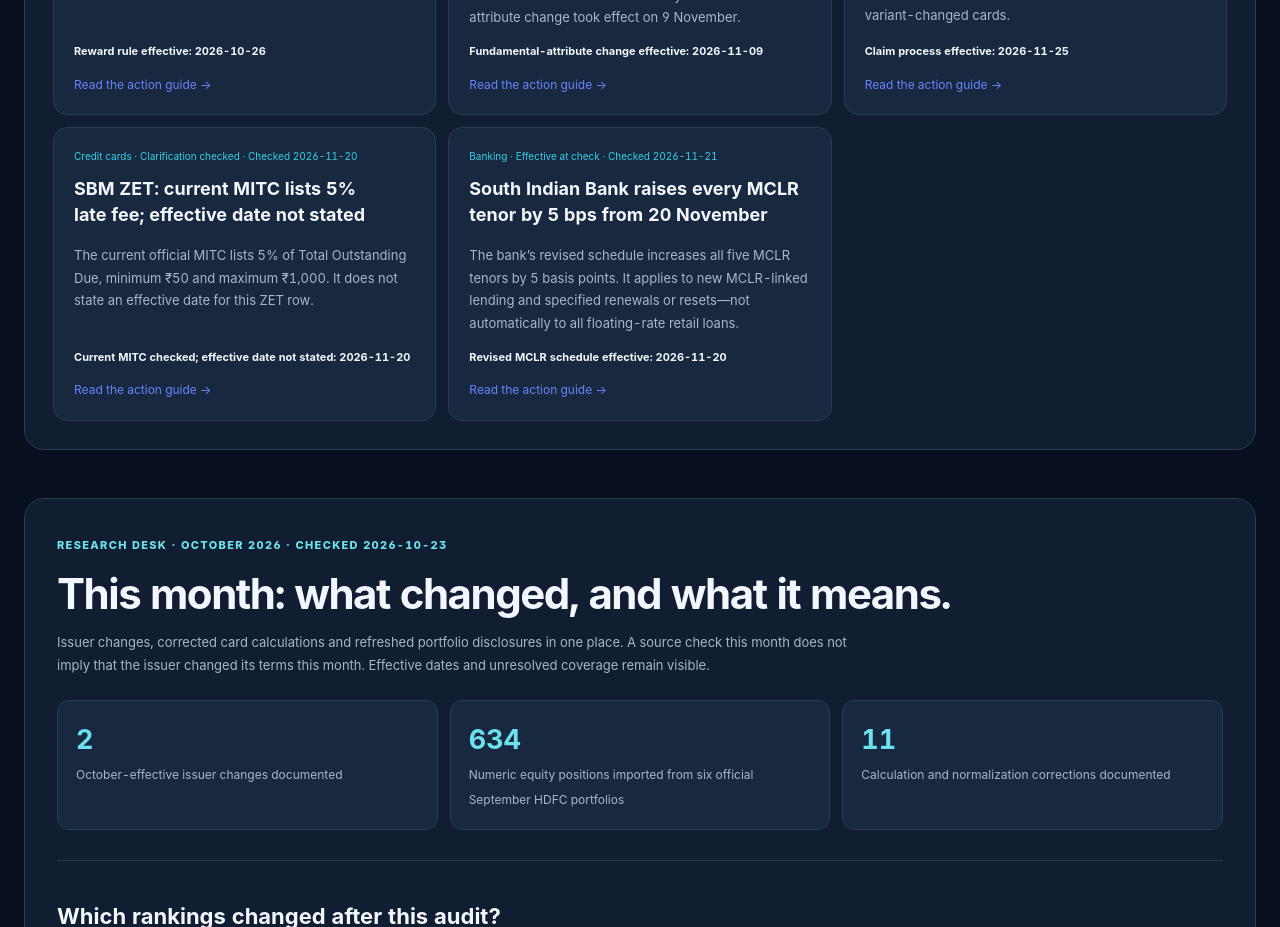
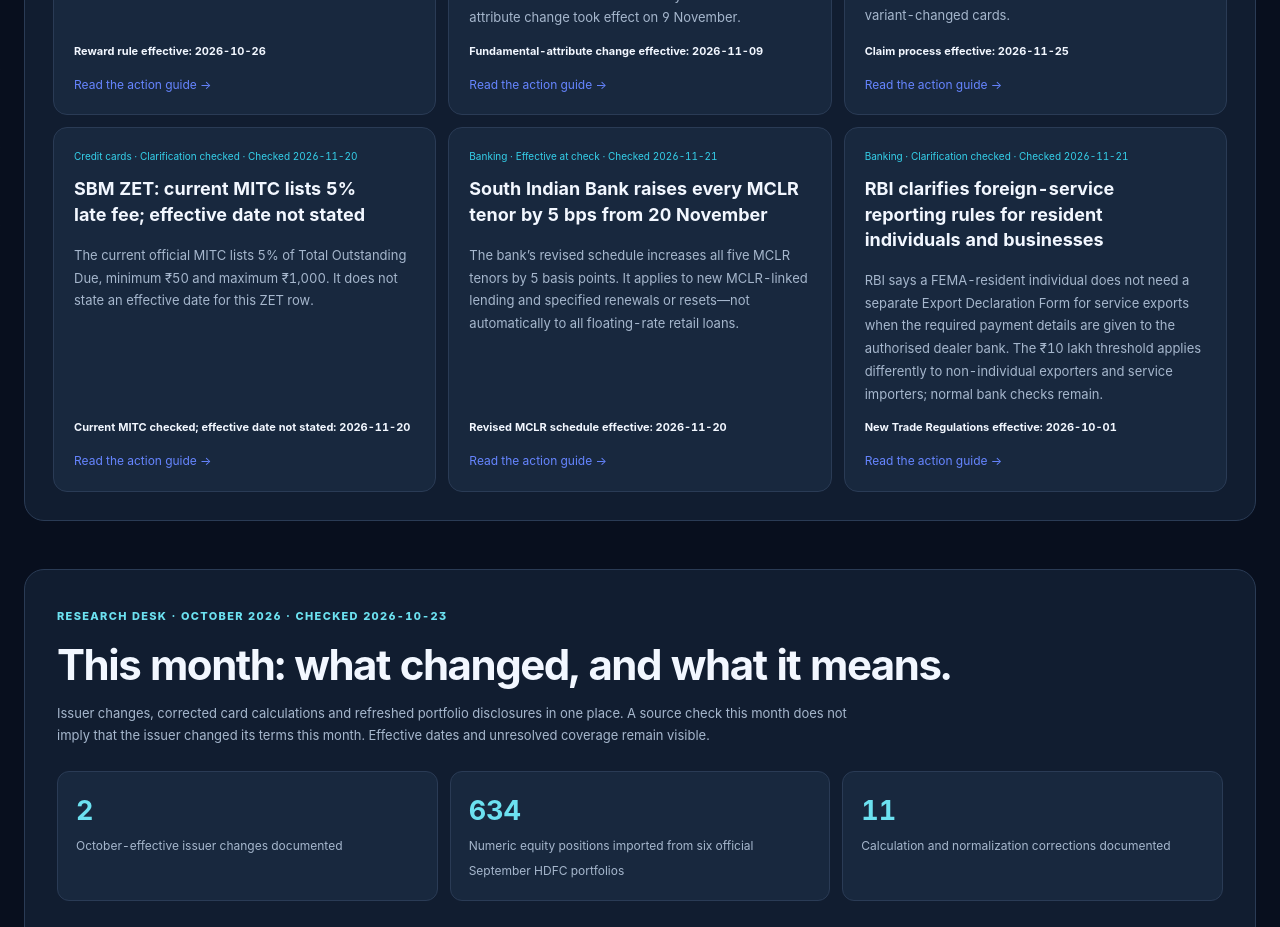
Before and after one commit to aqdas1820/credonomics-site, a Next.js app: page / in a window 1280 px wide. Shown: the part 10920-11847 px from the top of the page. Built offline with nearby package versions, Linux system fonts and the light colour scheme; no server answers.

Commit message:
Add RBI clarification on foreign service-payment reporting

```diff
--- a/app/data/research-watch.ts
+++ b/app/data/research-watch.ts
@@ -1655,6 +1655,38 @@ export const researchWatch: WatchItem[] = [
       'If the loan is EBLR/repo-linked, do not apply these MCLR figures to it. Check the applicable EBLR benchmark and product-specific terms separately.',
     ],
     limits: 'Checked 21 November 2026. Announcement / exchange-filing date: 18 November 2026. Effective date: 20 November 2026. The five MCLR tenors each rose 5 basis points versus the bank’s 20 October schedule. Applicability is limited to new MCLR-linked loans or advances sanctioned or first disbursed on or after 20 November and facilities renewed, reviewed or reset on or after that date where switching to MCLR is permitted at the borrower’s option. The bank states that floating retail, micro and small loans disbursed from 1 October 2019, and medium-enterprise floating loans from 1 April 2020, are EBLR-linked. The MCLR schedule does not establish an automatic rate or EMI change for every existing borrower; impact depends on the loan’s benchmark, spread, reset clause and tenor. No customer-specific EMI calculation, universal borrower impact or rate-switch entitlement is inferred.',
+  },,
+
+  {
+    slug: 'rbi-forex-service-reporting-resident-individuals-november-2026',
+    title: 'RBI clarifies foreign-service reporting rules for resident individuals and businesses',
+    summary: 'RBI says a FEMA-resident individual does not need a separate Export Declaration Form for service exports when the required payment details are given to the authorised dealer bank. The ₹10 lakh threshold applies differently to non-individual exporters and service importers; normal bank checks remain.',
+    category: 'Banking', checkedAt: '2026-11-21', publishedAt: '2026-11-21', announcementDate: '2026-11-20', eventDate: '2026-10-01', dateLabel: 'New Trade Regulations effective', statusLabel: 'Clarification checked',
+    source: 'https://rbi.org.in/scripts/FAQDisplay.aspx?Id=181',
+    sourceLabel: 'RBI: FAQs on Foreign Exchange Management (Export and Import of Goods and Services) Regulations, 2026',
+    sourceLocation: 'FAQ dated 20 November 2026: Q1–Q2 (scope and pre-1 October transactions), Q3–Q4 and Q12 (service-export EDF and inward remittance), Q7 and Q9 (filing timelines), Q14–Q16 (service-import information and E/IDPMS reporting), Q17 (bank policy/SOP).',
+    additionalSources: [
+      { url: 'https://www.rbi.org.in/scripts/NotificationUser.aspx?Id=13750&Mode=0', label: 'RBI: Second Amendment Regulations dated 2 November 2026, effective 1 October 2026' },
+      { url: 'https://www.rbi.org.in/scripts/NotificationUser.aspx?Id=13277&Mode=0', label: 'RBI: consolidated Foreign Exchange Management (Export and Import of Goods and Services) Regulations, 2026, amended through 2 November' },
+    ],
+    audience: 'FEMA-resident natural persons receiving overseas payments for services or paying overseas providers for services, and non-individual service exporters or importers whose individual inward remittance or invoice/contract value is near ₹10 lakh. This update concerns services and software, not a general relaxation for goods trade.',
+    facts: [
+      'RBI published the clarifying FAQ on 20 November 2026. The underlying Foreign Exchange Management (Export and Import of Goods and Services) Regulations were notified on 13 January 2026 and became effective on 1 October 2026. The Second Amendment is dated 2 November 2026 but expressly takes effect from 1 October 2026. Transactions undertaken before 1 October continue under the framework that applied when they began, even if completion or payment occurs later.',
+      'The amended Regulations define a “resident individual” as a person resident in India who is a natural person. Under FAQ Q3 and Regulation 3(2)(a), a resident individual exporting services is deemed to have submitted the Export Declaration Form (EDF) when the required service-payment information is provided to the authorised dealer (AD) bank for crediting the inward remittance. A separate EDF is not required for that resident-individual service export.',
+      'For service exporters other than resident individuals, each inward remittance of up to ₹10 lakh (or equivalent foreign currency) is treated as an EDF submission when the required details are given to the AD. Where an individual inward remittance exceeds ₹10 lakh, the non-individual exporter must file the EDF before the inward remittance is credited. For such above-threshold cases, RBI says software-export EDFs are due within 30 days from the end of the invoice month; for other services, within 30 days from the end of the invoice month or on/before receipt of payment. For an advance receipt, the FAQ specifies 30 days from the end of the month in which the invoice is raised.',
+      'For service imports, RBI says the existing information supplied to the AD for an outward remittance continues to suffice for resident individuals and for non-individual importers whose invoice or contract value is up to ₹10 lakh. Under amended Regulation 18(1)(d), the AD’s IDPMS entry for service-import details is specifically for an importer other than a resident individual where the invoice or contract value exceeds ₹10 lakh; the bank must enter the details within five working days of receiving them.',
+      'The simplification does not remove normal bank checks. Regulation 4(2) requires the AD to satisfy itself about the genuineness of the transaction before crediting or debiting the customer’s account. RBI FAQ Q15 also confirms that ADs continue to report inward and outward remittance details in E/IDPMS for service exports and imports, including resident individuals and non-individuals within the specified threshold.',
+      'For software exports by non-individuals based in the Domestic Tariff Area, the SOFTEX form was discontinued from 1 October 2026; the EDF is filed with an AD or Software Technology Parks of India (STPI). For exporters operating from a Special Economic Zone, the EDF may be filed with the SEZ Development Commissioner.',
+      'Under Regulation 19(4), AD banks must publish their trade-related policy and the main features of their standard operating procedure on their websites. RBI says these should describe the documents, timelines, charges, approvals and grievance/appeal process for trade transactions.',
+    ],
+    actions: [
+      'If you are a FEMA-resident natural person receiving payment for services supplied overseas, give your AD bank the service and payment details it requests for inward-remittance credit and keep the bank acknowledgement. RBI says a separate EDF is not required for a resident individual’s service export.',
+      'If you are paying an overseas provider for services, continue to provide the transaction information and supporting material your AD bank requests before the outward remittance. The FAQ does not remove the bank’s genuineness checks or other applicable requirements.',
+      'If the exporter or importer is a company or another non-individual, check the correct threshold basis: each inward remittance for service exports, and the invoice or contract value for service imports. Ask the AD bank whether an EDF or import-service details are required before the credit or payment.',
+      'For non-individual software exports, confirm the EDF filing route with the AD bank or STPI; an SEZ exporter should check the route with the Development Commissioner of the SEZ.',
+      'Read the AD bank’s published trade policy and SOP for its document checklist, timelines, charges and grievance route. If the bank’s request appears inconsistent with the RBI FAQ or Regulations, ask for the applicable rule and a written explanation.',
+    ],
+    limits: 'Checked 21 November 2026. RBI FAQ publication date: 20 November 2026. Second Amendment date: 2 November 2026, with effect from 1 October 2026; the underlying Regulations were notified on 13 January 2026 and also took effect on 1 October. The new framework applies to transactions undertaken on or after 1 October; transactions begun earlier remain under the previous framework even if completed later. The ₹10 lakh test for non-individual service exporters is per inward remittance; for service imports it is the invoice or contract value. This is a services/software reporting clarification, not a tax exemption, general LRS change, waiver of bank KYC or genuineness checks, or blanket relaxation for goods trade. The RBI FAQ is general guidance; FEMA, the Regulations, Directions and permissions prevail if inconsistent. Banks may still request transaction-specific information under their published policies.',
   },
 ]
 
```
